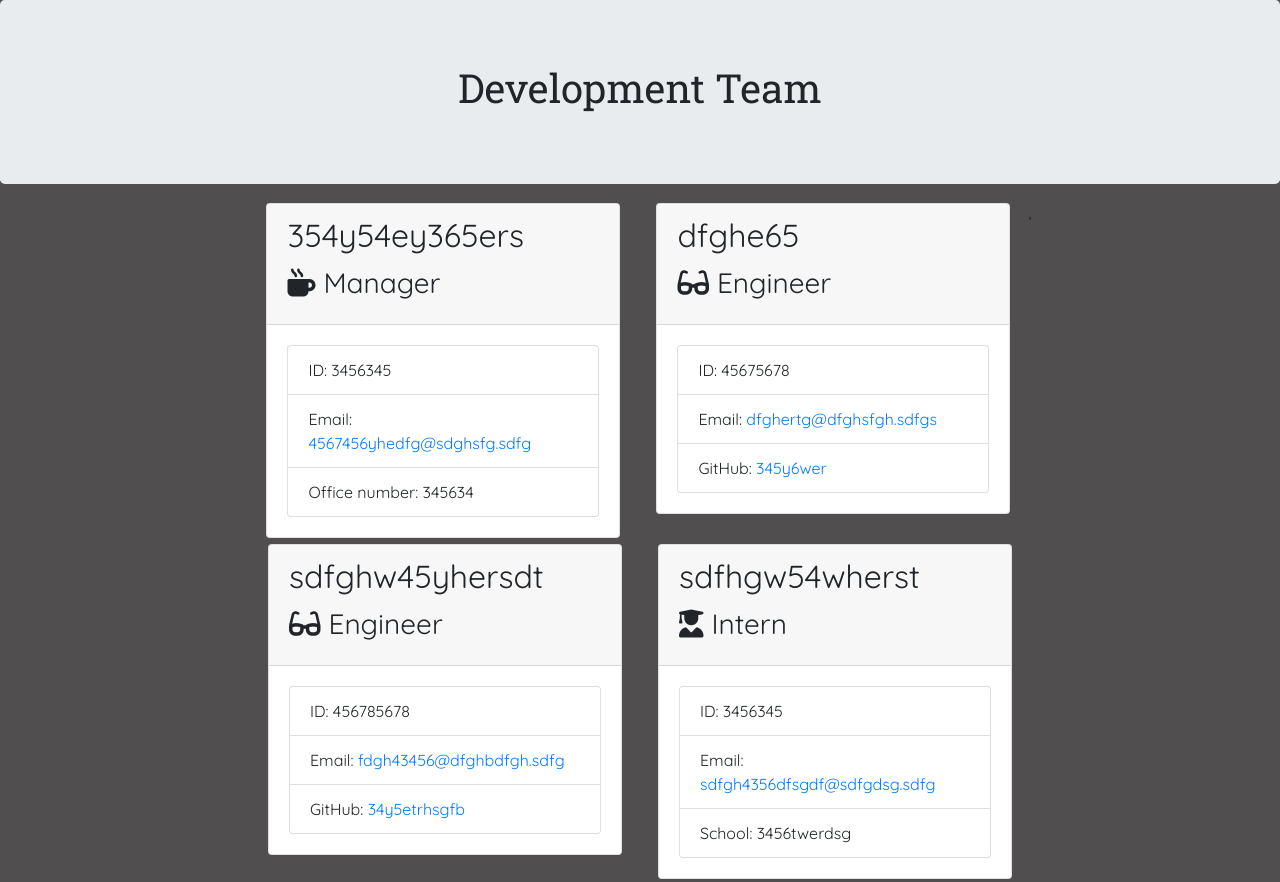
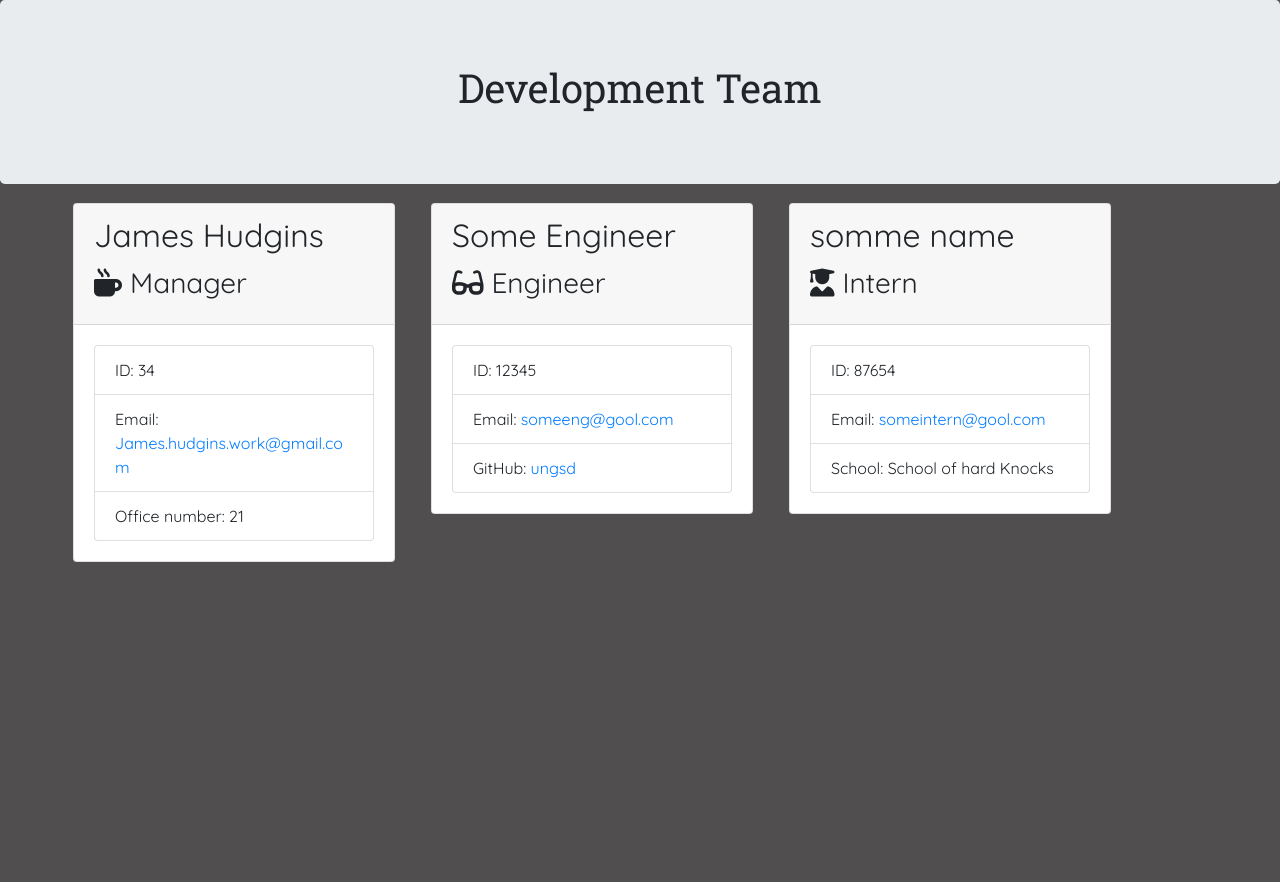
Before and after one commit to Unbukn/Team-generator, a website: page output/team.html in a window 1280 px wide. After the commit the page ends 800 px from the top, so only its background shows below. Drawn offline with nearby package versions, Linux system fonts and the light colour scheme.

Commit message:
updated readme file and added video - assignment complete.

```diff
--- a/output/example.html
+++ b/output/example.html
@@ -10,6 +10,8 @@
         integrity="sha384-ggOyR0iXCbMQv3Xipma34MD+dH/1fQ784/j6cY/iJTQUOhcWr7x9JvoRxT2MZw1T" crossorigin="anonymous">
     <link rel="stylesheet" href="../templates/css/style.css">
     <script src="https://kit.fontawesome.com/c502137733.js"></script>
+    <!-- link to google fonts -->
+    <link href="https://fonts.googleapis.com/css2?family=Quicksand&family=Roboto+Slab&display=swap" rel="stylesheet">
 </head>
 
 <body>
@@ -22,33 +24,38 @@
     </div>
     <div class="container">
         <div class="row">
-            <div class="team-area col-12 d-flex justify-content-center">
+            <div class="team-area row justify-content-center">
+                <div class="col-sm-4">
     <div class="card employee-card">
         <div class="card-header">
-        <h2 class="card-title">James Hudgins</h2>
+            <h2 class="card-title">Micheala Jackson-Smith</h2>
             <h3 class="card-title"><i class="fas fa-mug-hot mr-2"></i>Manager</h3>
         </div>
         <div class="card-body">
             <ul class="list-group">
-            <li class="list-group-item">ID: 146603</li>
-            <li class="list-group-item">Email: <a href="mailto:jameshudgins17@gmail.com">jameshudgins17@gmail.com</a></li>
-            <li class="list-group-item">Office number: 46</li>
+                <li class="list-group-item">ID: 335564</li>
+                <li class="list-group-item">Email: <a href="mailto:mjs1123@yahoo.com">mjs1123@yahoo.com</a></li>
+                <li class="list-group-item">Office number: 8837</li>
             </ul>
         </div>
     </div>
+</div>
+<div class="col-sm-4">
     <div class="card employee-card">
         <div class="card-header">
-        <h2 class="card-title">Mike Jones</h2>
+            <h2 class="card-title">James Hudgins Jr.</h2>
             <h3 class="card-title"><i class="fas fa-glasses mr-2"></i>Engineer</h3>
         </div>
         <div class="card-body">
             <ul class="list-group">
-            <li class="list-group-item">ID: 146789</li>
-            <li class="list-group-item">Email: <a href="mailto:mjones1234@gmail.com">mjones1234@gmail.com</a></li>
-            <li class="list-group-item">GitHub: <a href="https://github.com/mjones3345" target="_blank" rel="noopener noreferrer">mjones3345</a></li>
+                <li class="list-group-item">ID: 8763444</li>
+                <li class="list-group-item">Email: <a href="mailto:James.hudgins.work@gmail.com">James.hudgins.work@gmail.com</a></li>
+                <li class="list-group-item">GitHub: <a href="https://github.com/unbukn" target="_blank" rel="noopener noreferrer">unbukn</a></li>
             </ul>
         </div>
     </div>
+</div>
+<div class="col-sm-4">
     <div class="card employee-card">
         <div class="card-header">
             <h2 class="card-title">Sally Mai</h2>
@@ -56,10 +63,11 @@
         </div>
         <div class="card-body">
             <ul class="list-group">
-            <li class="list-group-item">ID: 2239878</li>
-            <li class="list-group-item">Email: <a href="mailto:saallymaii@gmail.com">saallymaii@gmail.com</a></li>
+                <li class="list-group-item">ID: 836646334</li>
+                <li class="list-group-item">Email: <a href="mailto:sallyMai@gmail.com">sallyMai@gmail.com</a></li>
                 <li class="list-group-item">School: Hard Knocks University</li>
             </ul>
+        </div>
     </div>
 </div>
 
--- a/output/team.html
+++ b/output/team.html
@@ -28,14 +28,14 @@
                 <div class="col-sm-4">
     <div class="card employee-card">
         <div class="card-header">
-            <h2 class="card-title">354y54ey365ers</h2>
+            <h2 class="card-title">James Hudgins</h2>
             <h3 class="card-title"><i class="fas fa-mug-hot mr-2"></i>Manager</h3>
         </div>
         <div class="card-body">
             <ul class="list-group">
-                <li class="list-group-item">ID: 3456345</li>
-                <li class="list-group-item">Email: <a href="mailto:4567456yhedfg@sdghsfg.sdfg">4567456yhedfg@sdghsfg.sdfg</a></li>
-                <li class="list-group-item">Office number: 345634</li>
+                <li class="list-group-item">ID: 34</li>
+                <li class="list-group-item">Email: <a href="mailto:James.hudgins.work@gmail.com">James.hudgins.work@gmail.com</a></li>
+                <li class="list-group-item">Office number: 21</li>
             </ul>
         </div>
     </div>
@@ -43,29 +43,14 @@
 <div class="col-sm-4">
     <div class="card employee-card">
         <div class="card-header">
-            <h2 class="card-title">dfghe65</h2>
+            <h2 class="card-title">Some Engineer</h2>
             <h3 class="card-title"><i class="fas fa-glasses mr-2"></i>Engineer</h3>
         </div>
         <div class="card-body">
             <ul class="list-group">
-                <li class="list-group-item">ID: 45675678</li>
-                <li class="list-group-item">Email: <a href="mailto:dfghertg@dfghsfgh.sdfgs">dfghertg@dfghsfgh.sdfgs</a></li>
-                <li class="list-group-item">GitHub: <a href="https://github.com/345y6wer" target="_blank" rel="noopener noreferrer">345y6wer</a></li>
-            </ul>
-        </div>
-    </div>
-</div>
-,<div class="col-sm-4">
-    <div class="card employee-card">
-        <div class="card-header">
-            <h2 class="card-title">sdfghw45yhersdt</h2>
-            <h3 class="card-title"><i class="fas fa-glasses mr-2"></i>Engineer</h3>
-        </div>
-        <div class="card-body">
-            <ul class="list-group">
-                <li class="list-group-item">ID: 456785678</li>
-                <li class="list-group-item">Email: <a href="mailto:fdgh43456@dfghbdfgh.sdfg">fdgh43456@dfghbdfgh.sdfg</a></li>
-                <li class="list-group-item">GitHub: <a href="https://github.com/34y5etrhsgfb" target="_blank" rel="noopener noreferrer">34y5etrhsgfb</a></li>
+                <li class="list-group-item">ID: 12345</li>
+                <li class="list-group-item">Email: <a href="mailto:someeng@gool.com">someeng@gool.com</a></li>
+                <li class="list-group-item">GitHub: <a href="https://github.com/ungsd" target="_blank" rel="noopener noreferrer">ungsd</a></li>
             </ul>
         </div>
     </div>
@@ -73,14 +58,14 @@
 <div class="col-sm-4">
     <div class="card employee-card">
         <div class="card-header">
-            <h2 class="card-title">sdfhgw54wherst</h2>
+            <h2 class="card-title">somme name</h2>
             <h3 class="card-title"><i class="fas fa-user-graduate mr-2"></i>Intern</h3>
         </div>
         <div class="card-body">
             <ul class="list-group">
-                <li class="list-group-item">ID: 3456345</li>
-                <li class="list-group-item">Email: <a href="mailto:sdfgh4356dfsgdf@sdfgdsg.sdfg">sdfgh4356dfsgdf@sdfgdsg.sdfg</a></li>
-                <li class="list-group-item">School: 3456twerdsg</li>
+                <li class="list-group-item">ID: 87654</li>
+                <li class="list-group-item">Email: <a href="mailto:someintern@gool.com">someintern@gool.com</a></li>
+                <li class="list-group-item">School: School of hard Knocks</li>
             </ul>
         </div>
     </div>
```
Also changed, not shown: README.md, assets/Team-Gen(desktop).png (added), assets/Team-gen-videolink.png (added), assets/TeamGenPic(Mobile).png (added). Lines whose indentation alone changed are shown as unchanged.
